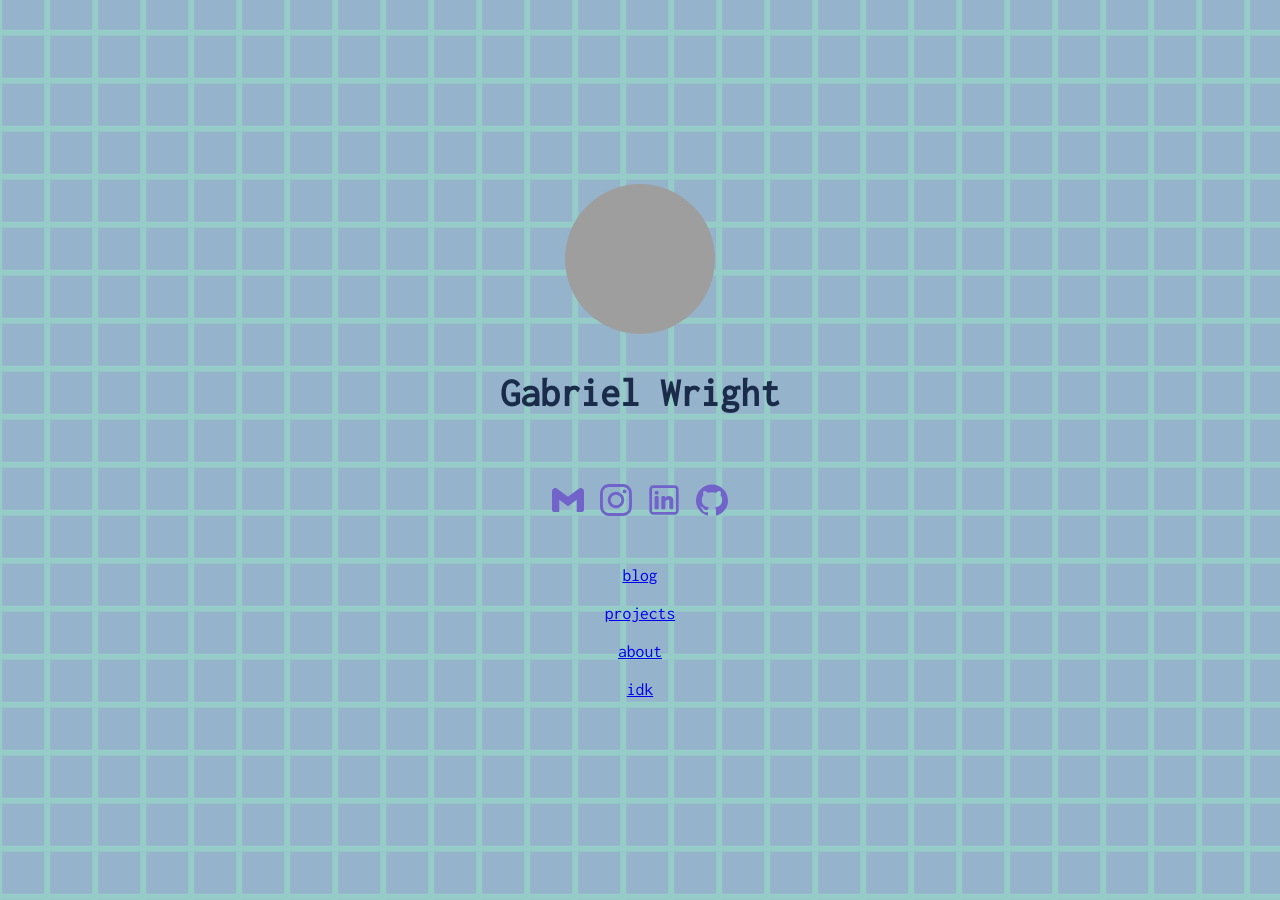
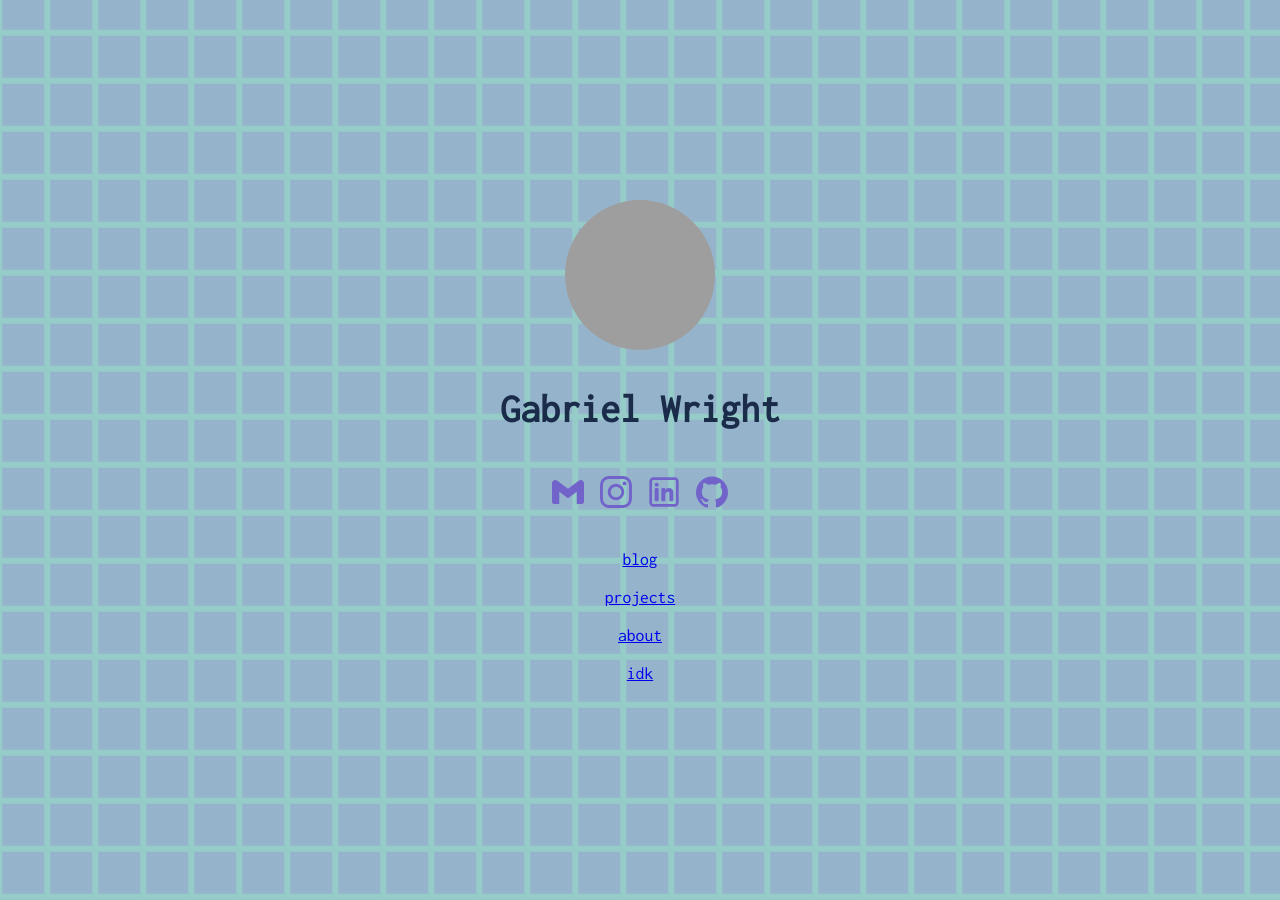
Before and after one commit to Gabriel-Wright/Personal-website, a Jekyll site: the page built from index.html, in a window 1280 px wide. Built offline with Jekyll 4.4.1, drawn with Linux system fonts in a browser that asks for light colours; grey boxes are pictures that could not be loaded.

Commit message:
adjust social tray positioning on main screen

```diff
--- a/assets/style.css
+++ b/assets/style.css
@@ -111,6 +111,10 @@
     animation:scrollBackground 120s linear infinite;
 }
 
+#main-body .socials-tray{
+    margin-top: 0px;
+    margin-bottom: 16px;
+ }
 @keyframes scrollBackground {
     0% {
         background-position-x: 0%;
```
